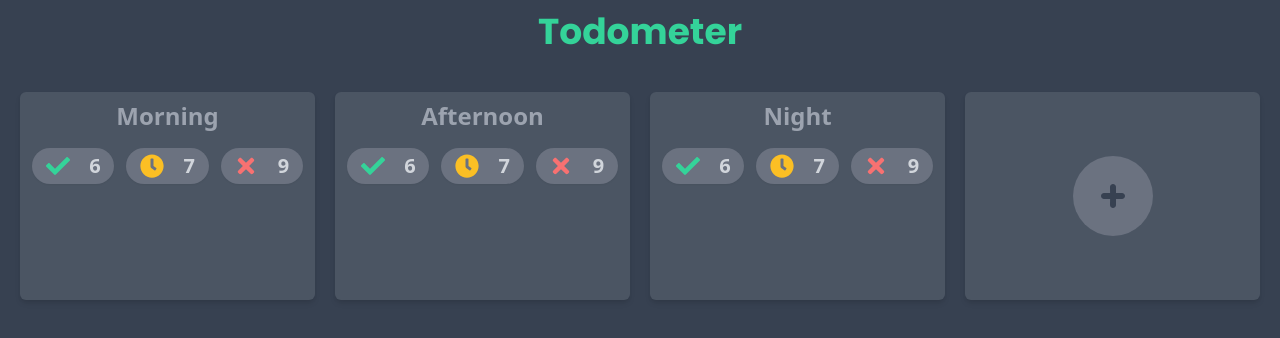
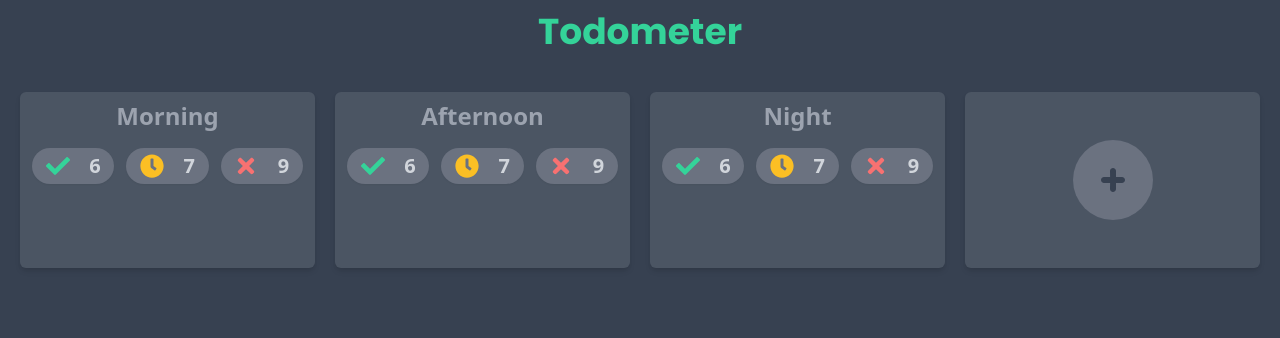
Before and after one commit to DhanushAdithya/todometer, a React (Create React App) app in the folder frontend/: page / in a window 1280 px wide. Shown: the top 338 px of the page. Built offline with nearby package versions, Linux system fonts and the light colour scheme.

Commit message:
Styling improvements

```diff
--- a/frontend/src/styles/Card.scss
+++ b/frontend/src/styles/Card.scss
@@ -1,4 +1,4 @@
 .card {
-	@apply bg-gray-600 w-full max-w-md h-52 rounded-md cursor-pointer;
+	@apply bg-gray-600 w-full max-w-sm h-44 rounded-md;
 	@apply transition shadow-md hover:shadow-xl;
 }
--- a/frontend/src/styles/Navbar.scss
+++ b/frontend/src/styles/Navbar.scss
@@ -4,7 +4,7 @@ nav {
 	@apply flex justify-center py-2 pb-4;
 
 	h1 {
-		@apply lg:text-4xl md:text-3xl text-2xl text-green-400 font-bold py-1;
+		@apply lg:text-4xl md:text-3xl text-2xl text-green-400 font-bold py-1 cursor-pointer;
 
 		font-family: 'Poppins', sans-serif;
 	}
```
